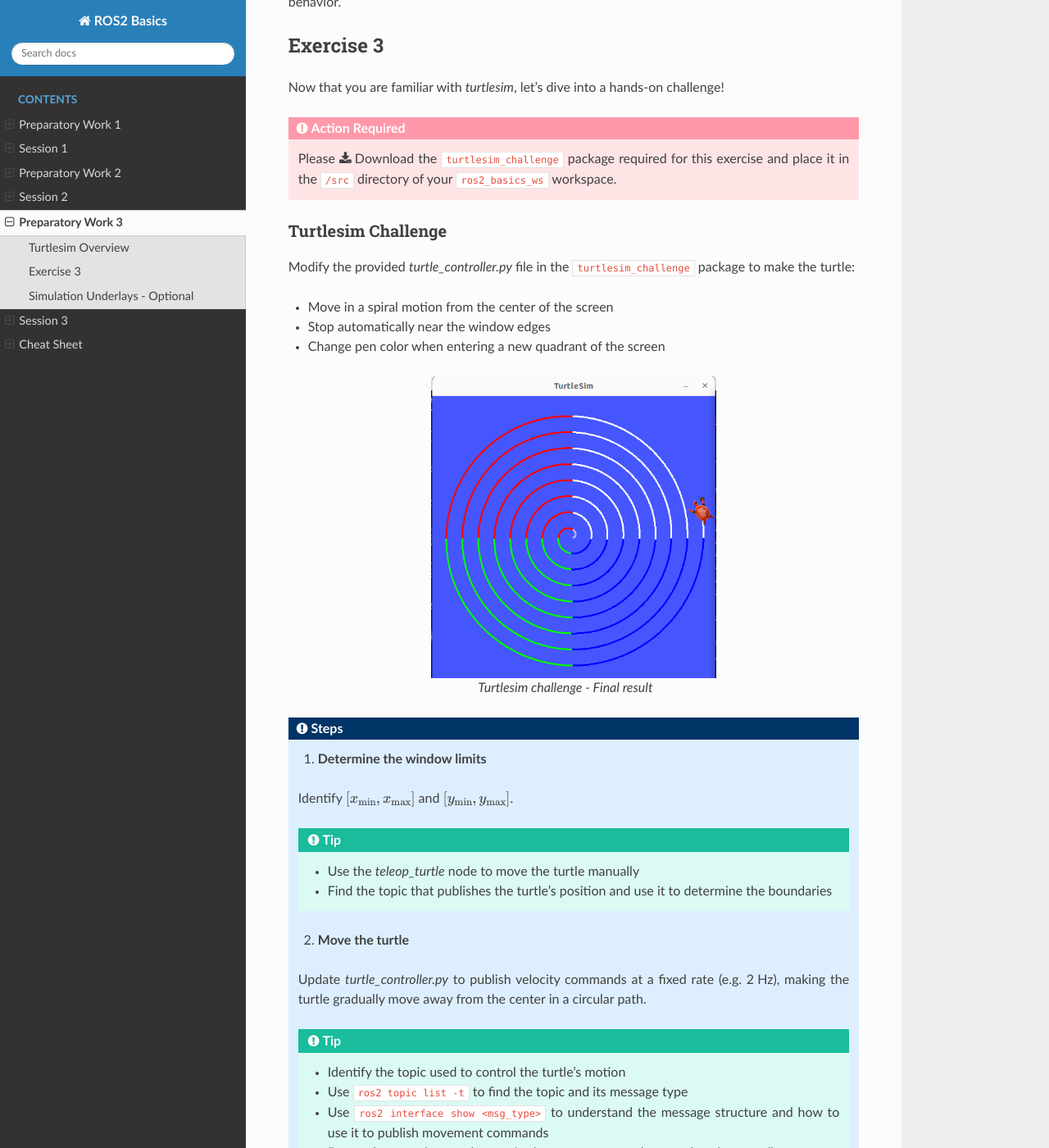
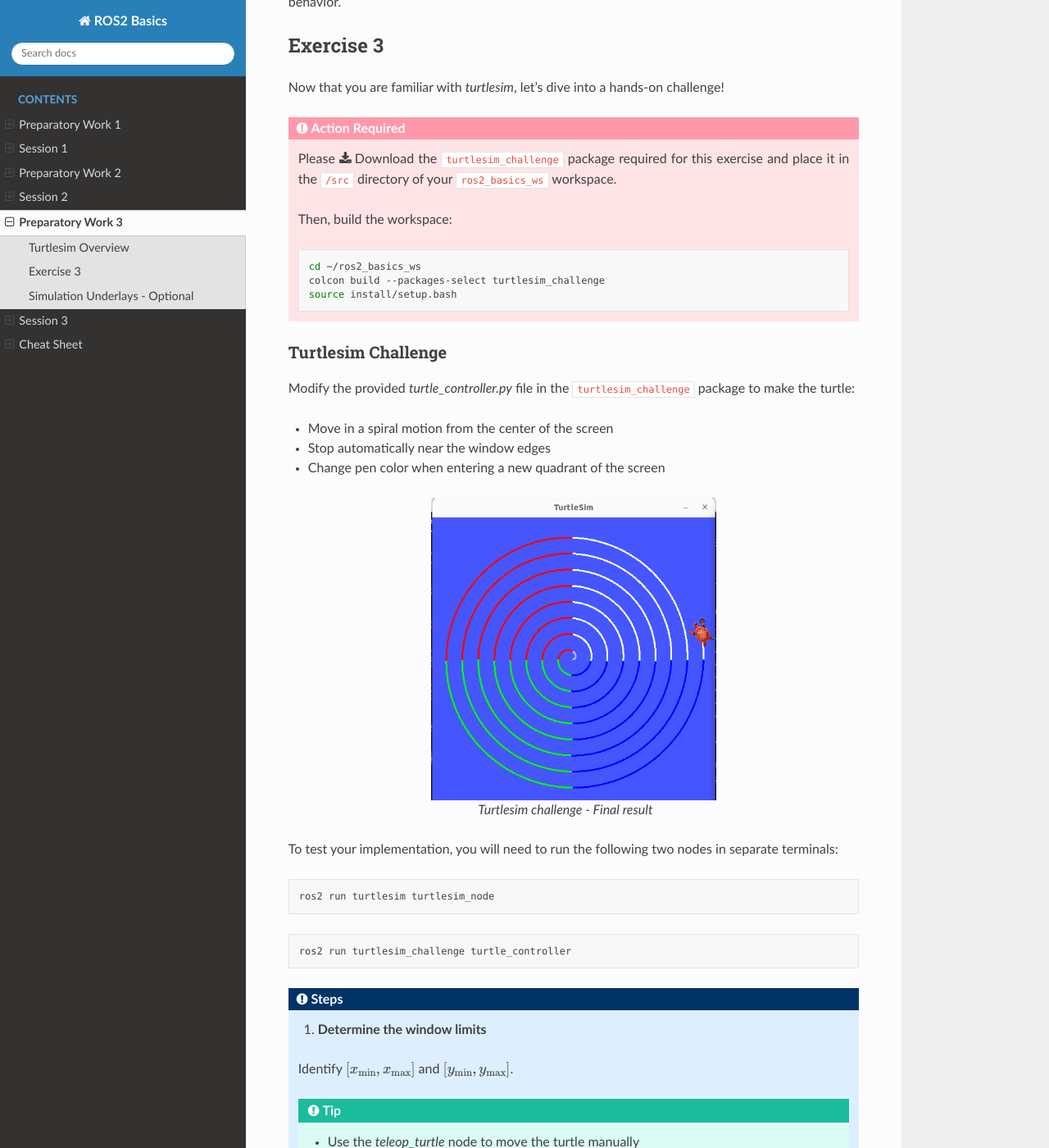
Before and after one commit to LucaSidoti/ReadTheDocs-ROS2_Basics, a Sphinx documentation site: the page built from source/prep_work_3.rst, in a window 1280 px wide and 1400 px high, scrolled down 1602 px. Shown: the whole window at 82% size. Built offline with Sphinx 7.4.7 and the Read the Docs theme 3.1.0, drawn with Linux system fonts in a browser that asks for light colours.

Commit message:
Prep Work 3 Commands added

```diff
--- a/source/prep_work_3.rst
+++ b/source/prep_work_3.rst
@@ -64,11 +64,17 @@ Now that you are familiar with *turtlesim*, let's dive into a hands-on challenge
 
     Please :download:`Download <downloads/turtlesim_challenge.zip>` the ``turtlesim_challenge`` package required for this exercise and place it in the ``/src`` directory of your ``ros2_basics_ws`` workspace.
 
+    Then, build the workspace:
+
+    .. code-block:: bash
+
+        cd ~/ros2_basics_ws
+        colcon build --packages-select turtlesim_challenge
+        source install/setup.bash
+
 .. raw:: html
 
     <h3 style="font-size: 1.25em; font-weight: bold; margin: 1em 0;">Turtlesim Challenge</h3>
-
-.. Run the turtlesim node and create an additional node to control the turtle's movement. The turtle should move in a circular path starting from the center of the *TurtleSim* window, gradually expanding its path toward the boundaries. Ensure that the turtle stops moving near the window boundaries. Additionally, as the turtle moves, change the pen color dynamically when it enters a different quadrant of the *TurtleSim* window.
 
 Modify the provided *turtle_controller.py* file in the ``turtlesim_challenge`` package to make the turtle:
 
@@ -81,6 +87,16 @@ Modify the provided *turtle_controller.py* file in the ``turtlesim_challenge`` p
     :width: 50%
 
     Turtlesim challenge - Final result
+
+To test your implementation, you will need to run the following two nodes in separate terminals:
+
+.. code-block:: bash
+
+    ros2 run turtlesim turtlesim_node
+
+.. code-block:: bash
+
+    ros2 run turtlesim_challenge turtle_controller
 
 .. admonition:: Steps
 
```
Also changed, not shown: 5 other files.
